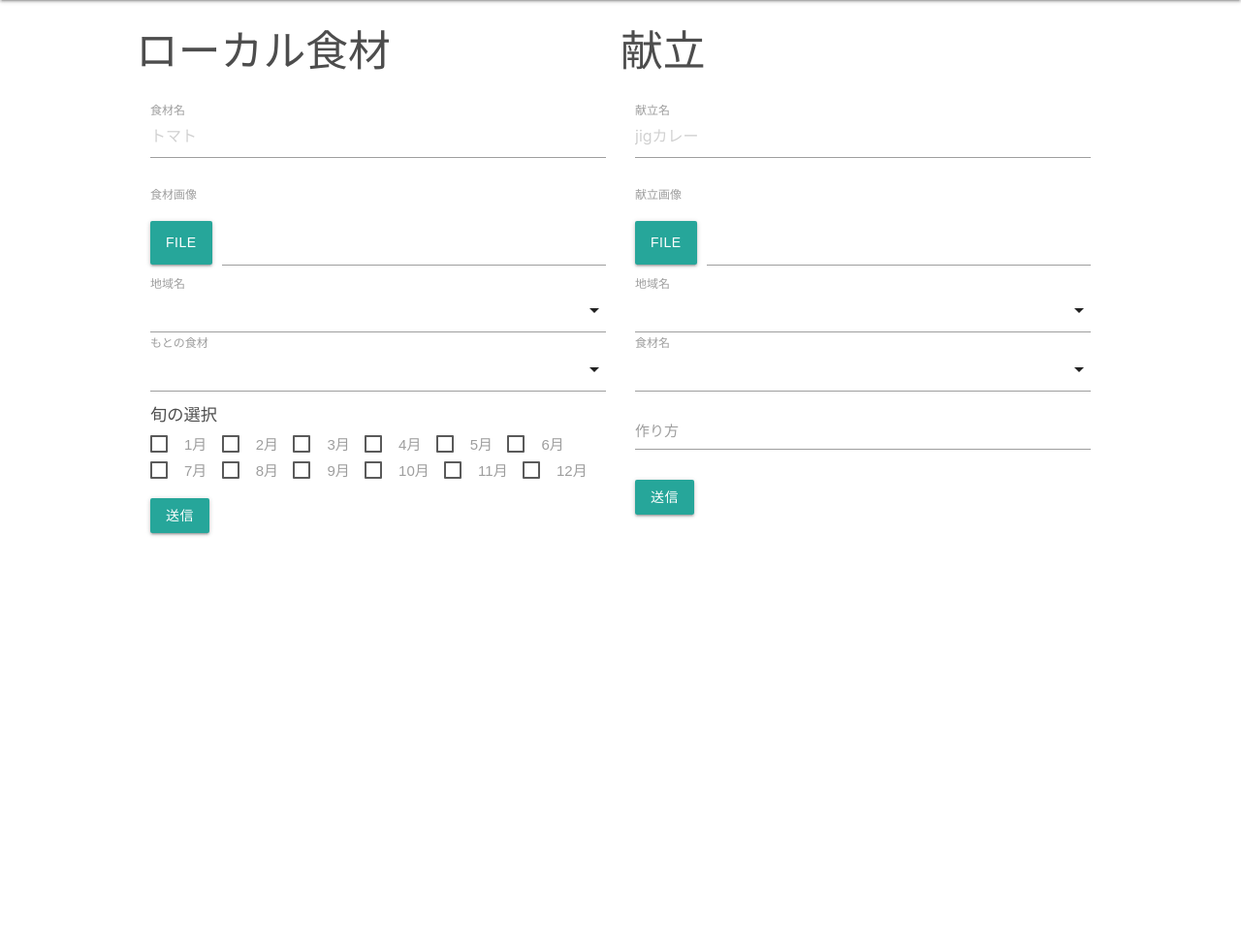
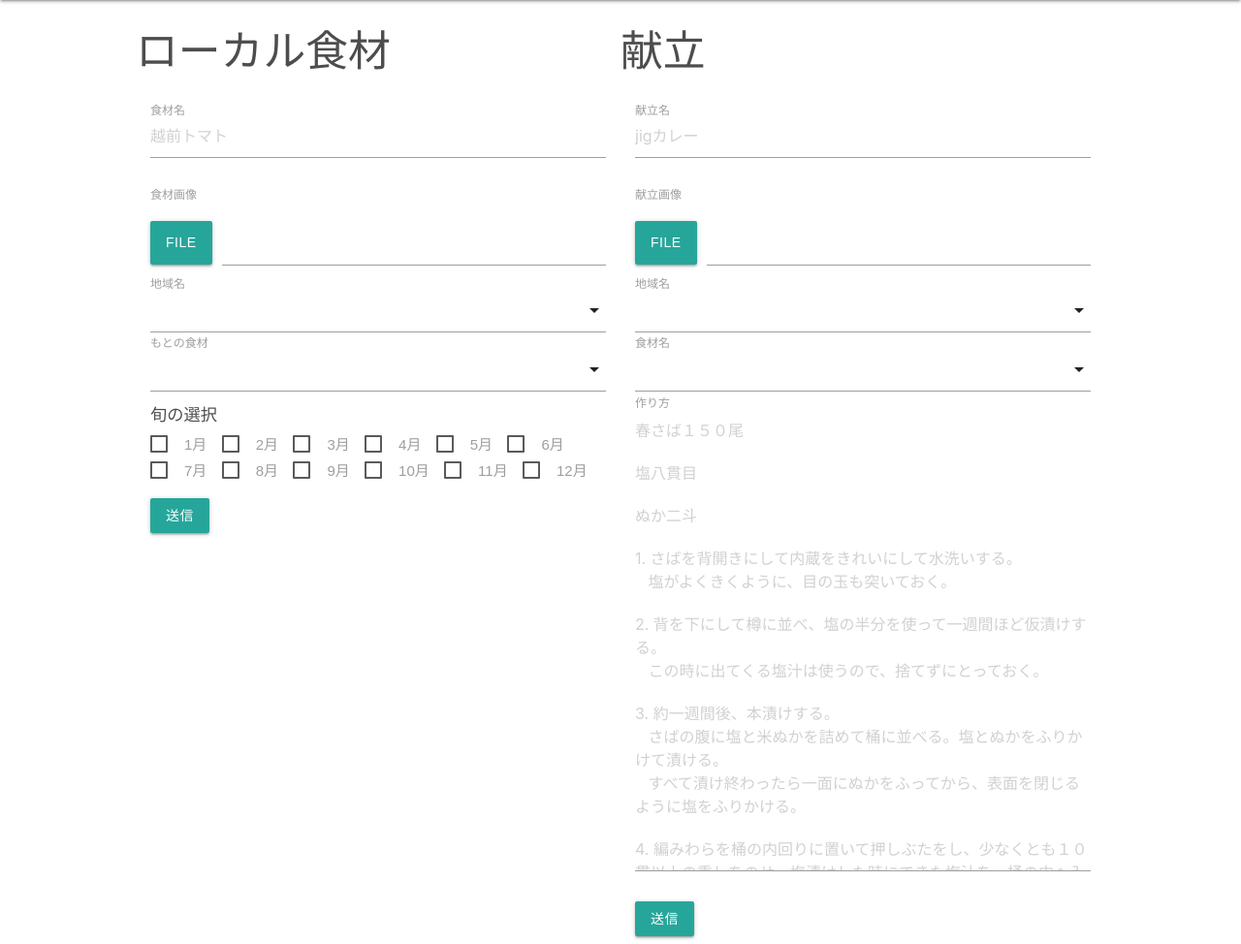
Before and after one commit to jigintern/Season-Foods-Navi, a PHP site: page / in a window 1280 px wide. Shown: the part 64-1038 px from the top of the page at 97% size. Before the commit the page ends 617 px from the top, so only its background shows below. Run offline with PHP 8.4, Linux system fonts and the light colour scheme; data that the repository does not hold is empty.

Commit message:
Update: textareaにplaceholderの追加

```diff
--- a/web/index.php
+++ b/web/index.php
@@ -23,7 +23,7 @@
                 <form action="./form.php" method="post" name="syokuzai" enctype="multipart/form-data">
                     <div>
                         <div class="input-field">
-                            <input placeholder="トマト" id="name" type="text" class="validate" name="name">
+                            <input placeholder="越前トマト" id="name" type="text" class="validate" name="name">
                             <label for="name">食材名</label>
                         </div>
                     </div>
@@ -140,7 +140,18 @@
                         <label for="foods">食材名</label>
                     </div>
                     <div class="input-field">
-                        <textarea id="textarea1" class="materialize-textarea" name="howto"></textarea>
+                        <textarea style="height: 30em;"id="textarea1" class="materialize-textarea" name="howto" data-length="400"
+                        placeholder="春さば１５０尾&#13;&#10;
+塩八貫目&#13;&#10;
+ぬか二斗&#13;&#10;
+1. さばを背開きにして内蔵をきれいにして水洗いする。
+   塩がよくきくように、目の玉も突いておく。&#13;&#10;
+2. 背を下にして樽に並べ、塩の半分を使って一週間ほど仮漬けする。
+   この時に出てくる塩汁は使うので、捨てずにとっておく。&#13;&#10;
+3. 約一週間後、本漬けする。
+   さばの腹に塩と米ぬかを詰めて桶に並べる。塩とぬかをふりかけて漬ける。
+   すべて漬け終わったら一面にぬかをふってから、表面を閉じるように塩をふりかける。&#13;&#10;
+4. 編みわらを桶の内回りに置いて押しぶたをし、少なくとも１０貫以上の重しをのせ、塩漬けした時にできた塩汁を、桶の中へ入れる。"></textarea>
                         <label for="textarea1">作り方</label>
                     </div>
                     <button class="btn" name="submit_2">送信</button>
```
